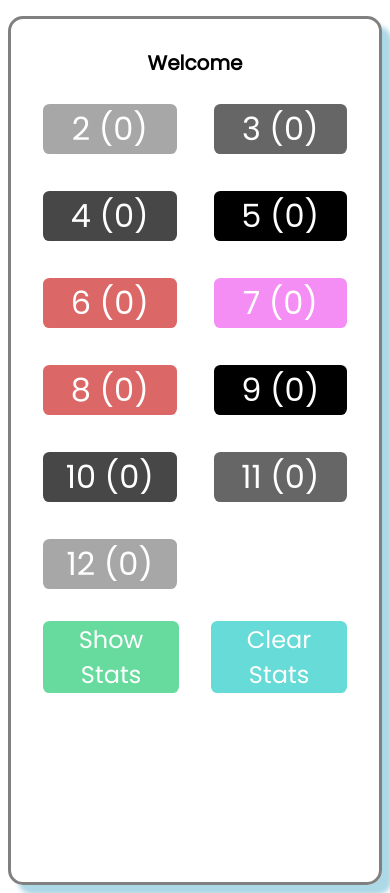
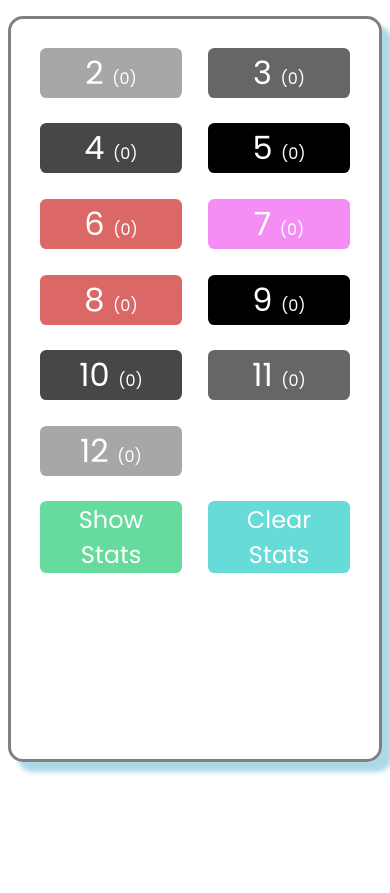
Before and after one commit to ASiD-0/Dice-Rolling-Stats, a plain HTML site: page index.html in a window 390 px wide. After the commit the page ends 844 px from the top, so only its background shows below. Drawn offline with nearby package versions, Linux system fonts and the light colour scheme.

Commit message:
finish minor styling fixes for better mobile view

```diff
--- a/index.html
+++ b/index.html
@@ -12,7 +12,6 @@
 
 <body>
     <div class="container">
-        <h1 class="title">Welcome</h1>
         <div id="button-container"></div>
 
         <div class="utilities">
--- a/script.js
+++ b/script.js
@@ -7,7 +7,6 @@ function generateButtons() {
     button.className = 'dice-number btn button' + i;
     buttonContainer.appendChild(button);
 
-    var initialCount = localStorage.getItem(i) || 0; // Get the initial count from local storage
     button.addEventListener(
       'click',
       function (i, buttonElement) {
@@ -34,7 +33,8 @@ function renderCounts() {
     var buttonValue = parseInt(button.innerHTML, 10);
     var count = parseInt(localStorage.getItem(buttonValue), 10) || 0; // Get the count from local storage
 
-    button.innerHTML = buttonValue + ' (' + count + ')'; // Update the button label with the count
+    button.innerHTML = buttonValue + ' ' + `<span class="small-number">(${count})</span>` ; // Update the button label with the count
+
   }
 }
 
--- a/style.css
+++ b/style.css
@@ -18,7 +18,7 @@ body {
 #button-container {
   display: grid;
   grid-template-columns: repeat(2, 1fr);
-  grid-gap: 5px;
+  /* grid-gap: 5px; */
 }
 
 .title {
@@ -32,13 +32,16 @@ body {
 .btn {
   background: #66dbd7;
   color: #fff;
-  margin: 1rem;
+  margin: 0.8rem;
   /* padding: 0rem 1rem; */
   border-radius: 0.4rem;
   border: none;
   cursor: pointer;
   font-size: 2rem;
   font-family: inherit;
+}
+.small-number {
+  font-size: 1rem; /* adjust the font size for numbers inside parentheses */
 }
 
 .btn:hover {
```
